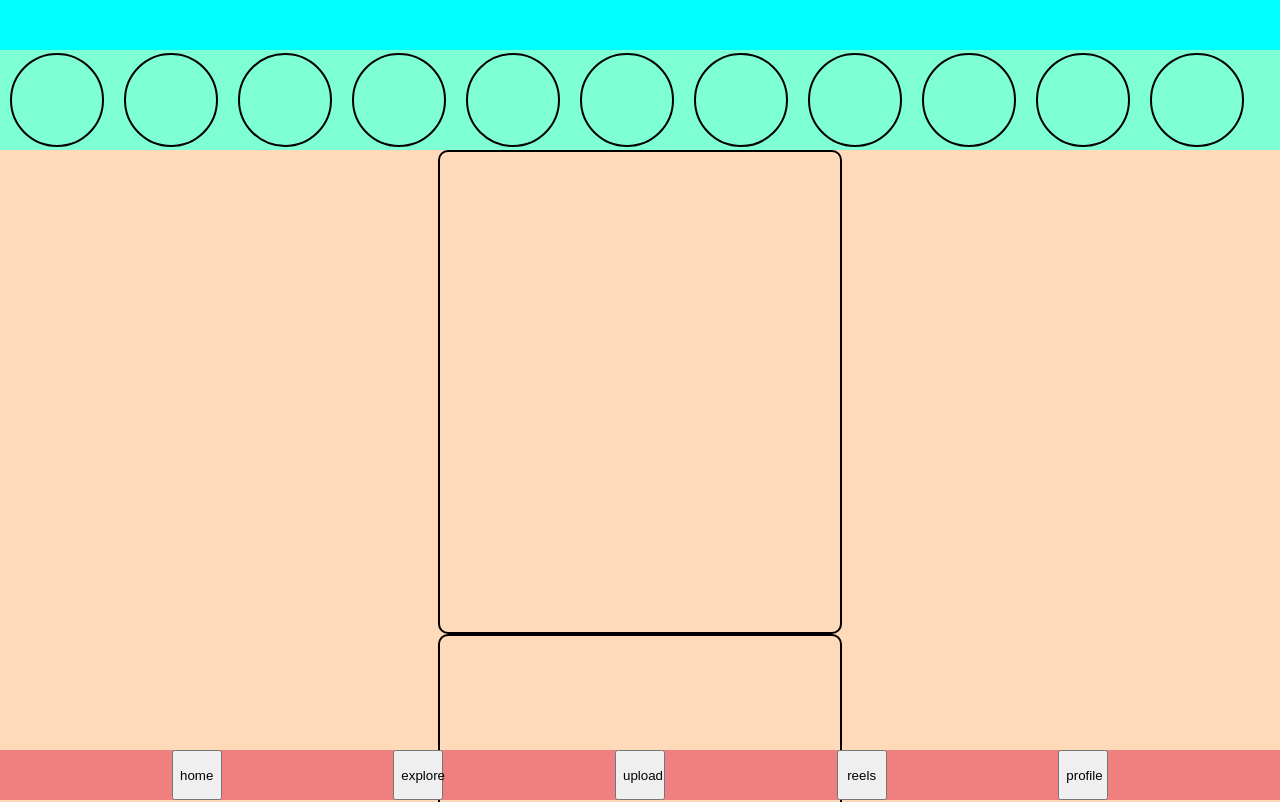
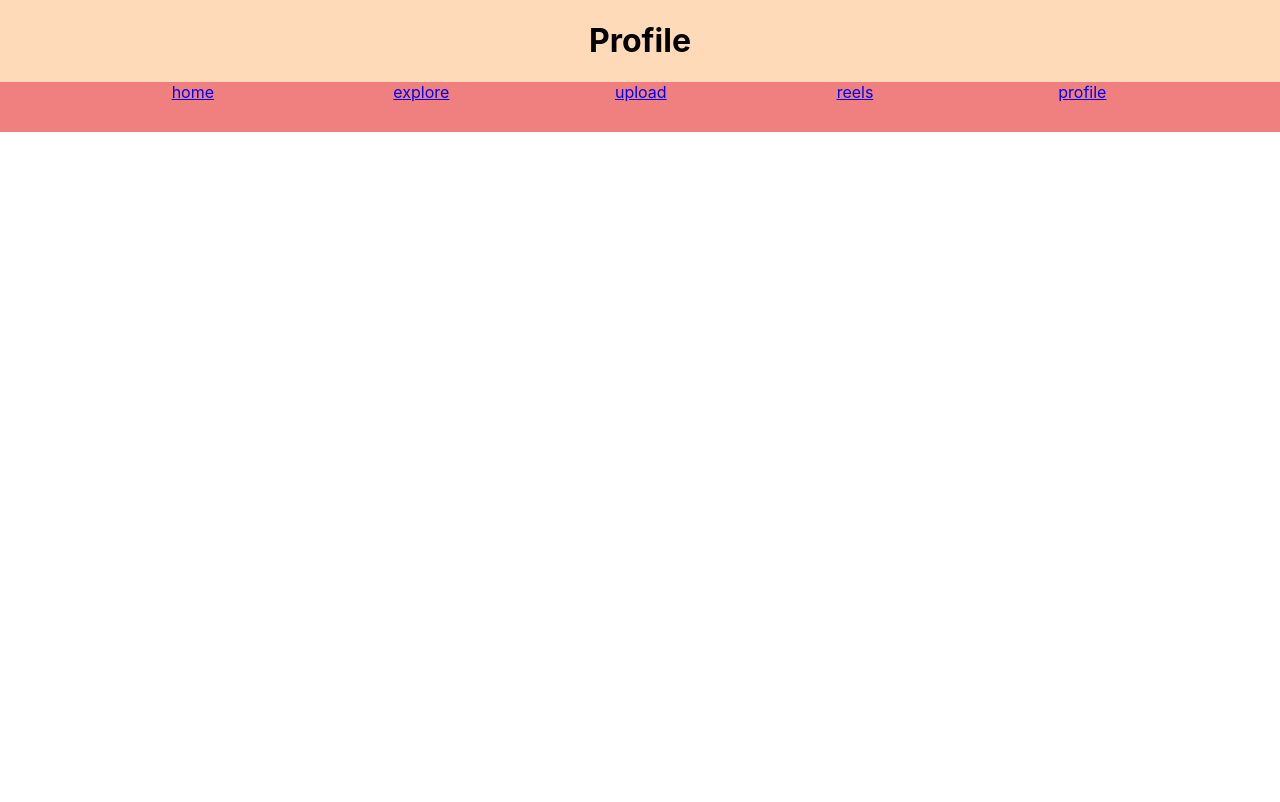
Before and after one commit to wireframeee/instaclone, a React (Create React App) app: page /profile in a window 1280 px wide. Shown: the top 802 px of the page. Built offline with nearby package versions, Linux system fonts and the light colour scheme.

Commit message:
skeleton components

```diff
--- a/src/App.css
+++ b/src/App.css
@@ -30,7 +30,7 @@
     flex: 0 0 auto;
     margin: 0px 10px;
 }
-.posts {
+.posts, .explore, .upload, .reels, .profile {
     background-color: peachpuff;
     flex-grow: 1;
     display: flex;
--- a/src/App.js
+++ b/src/App.js
@@ -1,41 +1,25 @@
+import { BrowserRouter as Router, Routes, Route } from "react-router-dom";
 import './App.css';
+import BottomBar from './components/bottomBar';
+import Home from './pages/home';
+import Explore from './pages/explore';
+import Upload from './pages/upload';
+import Reels from './pages/reels';
+import Profile from './pages/profile';
 
 function App() {
   return (
     <div className="App">
-      <div className='topBar'></div>
-      <div className='stories'>
-        <div className='story'></div>
-        <div className='story'></div>
-        <div className='story'></div>
-        <div className='story'></div>
-        <div className='story'></div>
-        <div className='story'></div>
-        <div className='story'></div>
-        <div className='story'></div>
-        <div className='story'></div>
-        <div className='story'></div>
-        <div className='story'></div>
-      </div>
-      <div className='posts'>
-        <div className="post"></div>
-        <div className="post"></div>
-        <div className="post"></div>
-        <div className="post"></div>
-        <div className="post"></div>
-        <div className="post"></div>
-        <div className="post"></div>
-        <div className="post"></div>
-        <div className="post"></div>
-        <div className="post"></div>
-      </div>
-      <div className='bottomBar'>
-        <button>home</button>
-        <button>explore</button>
-        <button>upload</button>
-        <button>reels</button>
-        <button>profile</button>
-      </div>
+      <Router>
+          <Routes>
+            <Route path="/" element={<Home />} />
+            <Route path="/explore" element={<Explore />} />
+            <Route path="/upload" element={<Upload />} />
+            <Route path="/reels" element={<Reels />} />
+            <Route path="/profile" element={<Profile />} />
+          </Routes>
+        </Router>
+      <BottomBar />
     </div>
   );
 }
--- /dev/null
+++ b/src/components/bottomBar.js
@@ -0,0 +1,13 @@
+function bottomBar() {
+    return (
+        <div className='bottomBar'>
+            <a href="/">home</a>
+            <a href="/explore">explore</a>
+            <a href="/upload">upload</a>
+            <a href="/reels">reels</a>
+            <a href="/profile">profile</a>
+        </div>
+    )
+}
+
+export default bottomBar;
--- /dev/null
+++ b/src/pages/explore.js
@@ -0,0 +1,7 @@
+export default function explore() {
+    return (
+        <div className="explore">
+            <h1>Explore</h1>
+        </div>
+    )
+}
--- /dev/null
+++ b/src/pages/home.js
@@ -0,0 +1,32 @@
+export default function home() {
+    return (
+        <>
+        <div className='topBar'></div>
+        <div className='stories'>
+            <div className='story'></div>
+            <div className='story'></div>
+            <div className='story'></div>
+            <div className='story'></div>
+            <div className='story'></div>
+            <div className='story'></div>
+            <div className='story'></div>
+            <div className='story'></div>
+            <div className='story'></div>
+            <div className='story'></div>
+            <div className='story'></div>
+        </div>
+        <div className='posts'>
+            <div className="post"></div>
+            <div className="post"></div>
+            <div className="post"></div>
+            <div className="post"></div>
+            <div className="post"></div>
+            <div className="post"></div>
+            <div className="post"></div>
+            <div className="post"></div>
+            <div className="post"></div>
+            <div className="post"></div>
+        </div>
+        </>
+    )
+}
--- /dev/null
+++ b/src/pages/profile.js
@@ -0,0 +1,7 @@
+export default function profile() {
+    return (
+        <div className="profile">
+            <h1>Profile</h1>
+        </div>
+    )
+}
--- /dev/null
+++ b/src/pages/reels.js
@@ -0,0 +1,7 @@
+export default function reels() {
+    return (
+        <div className="reels">
+            <h1>Reels</h1>
+        </div>
+    )
+}
--- /dev/null
+++ b/src/pages/upload.js
@@ -0,0 +1,7 @@
+export default function upload() {
+    return (
+        <div className="upload">
+            <h1>Upload</h1>
+        </div>
+    )
+}
```
